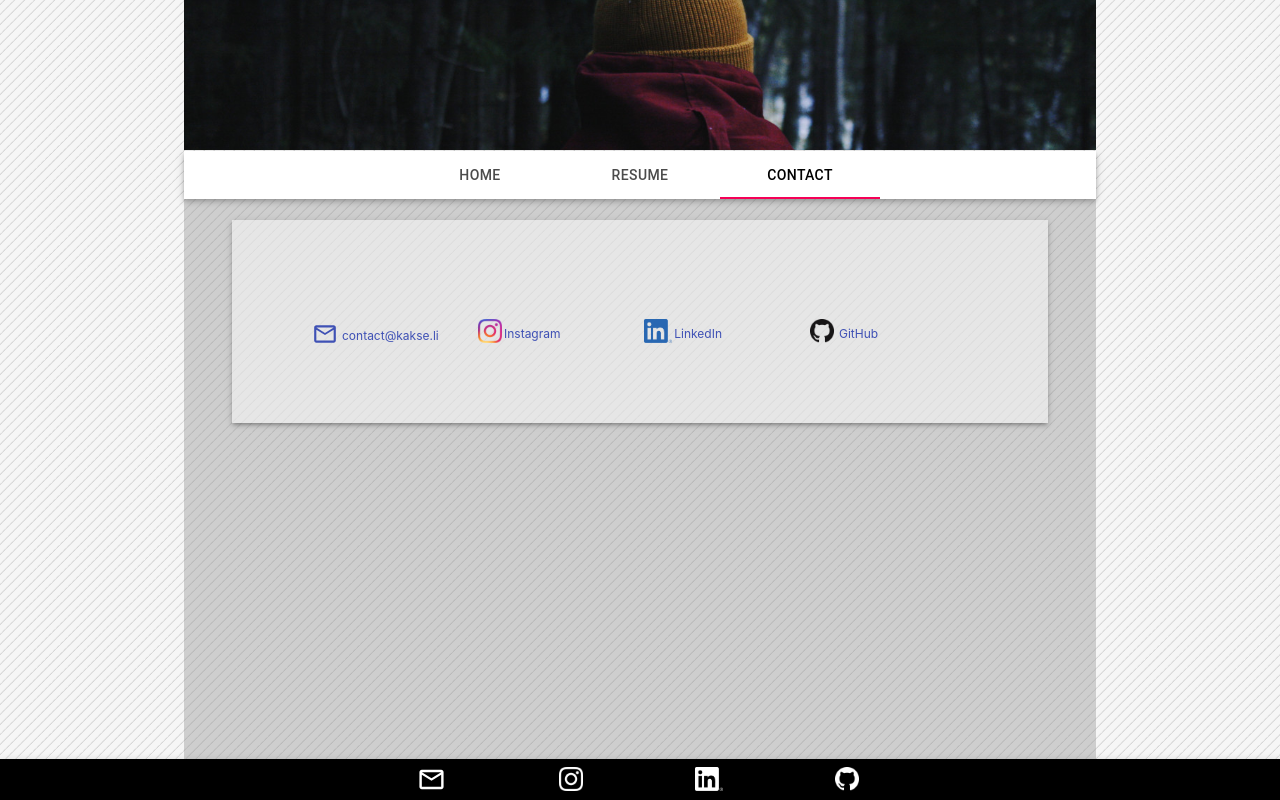
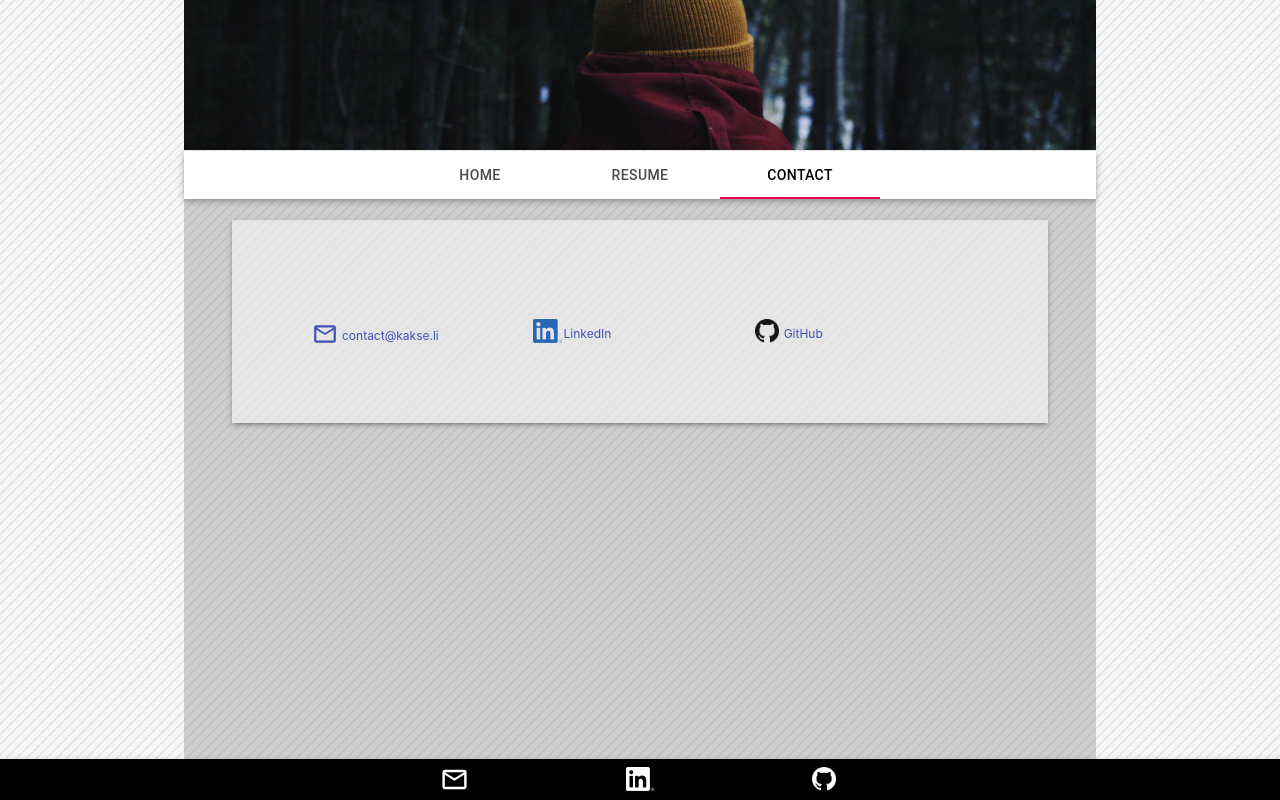
Before and after one commit to Akzuu/kakse-li, a React (Create React App) app: page / in a window 1280 px wide. Both pictures are taken after a click on the tab "CONTACT". Built offline with nearby package versions, Linux system fonts and the light colour scheme.

Commit message:
Remove instagram

```diff
--- a/src/components/Contact.js
+++ b/src/components/Contact.js
@@ -5,7 +5,6 @@ import {
 import { MailOutline } from '@material-ui/icons';
 import GithubIcon from '../img/GitHub-Mark-32px.png';
 import LinkedInIcon from '../img/LI.png';
-import InstagramIcon from '../img/IG.png';
 
 const Contact = () => (
   <div className="contact">
@@ -29,12 +28,6 @@ const Contact = () => (
             </Link>
           </Grid>
           <Grid item xs>
-            <Link target="_blank" href="https://www.instagram.com/akzu404/" rel="noreferrer">
-              <img height="24px" style={{ position: 'relative', top: 5, paddingRight: 2 }} src={InstagramIcon} alt="Instagram icon " />
-              Instagram
-            </Link>
-          </Grid>
-          <Grid item xs>
             <Link target="_blank" href="https://www.linkedin.com/in/akseli-kolari/" rel="noreferrer">
               <img height="24px" style={{ position: 'relative', top: 5, paddingRight: 2 }} src={LinkedInIcon} alt="LinkedIn icon " />
               LinkedIn
--- a/src/components/Footer.js
+++ b/src/components/Footer.js
@@ -2,7 +2,6 @@ import { Link, Grid, Container } from '@material-ui/core';
 import { MailOutline } from '@material-ui/icons';
 import GithubIcon from '../img/GitHub-Mark-Light-64px.png';
 import LinkedInIcon from '../img/LI-Light.png';
-import InstagramIcon from '../img/IG-Light.png';
 
 const Footer = () => (
   <div>
@@ -29,11 +28,6 @@ const Footer = () => (
           </Link>
         </Grid>
         <Grid item xs>
-          <Link target="_blank" href="https://www.instagram.com/akzu404/" rel="noreferrer">
-            <img height="24px" src={InstagramIcon} alt="Instagram icon " />
-          </Link>
-        </Grid>
-        <Grid item xs>
           <Link target="_blank" href="https://www.linkedin.com/in/akseli-kolari/" rel="noreferrer">
             <img height="24px" src={LinkedInIcon} alt="LinkedIn icon " />
           </Link>
```
Also changed, not shown: src/img/IG-Light.png (deleted), src/img/IG.png (deleted).
